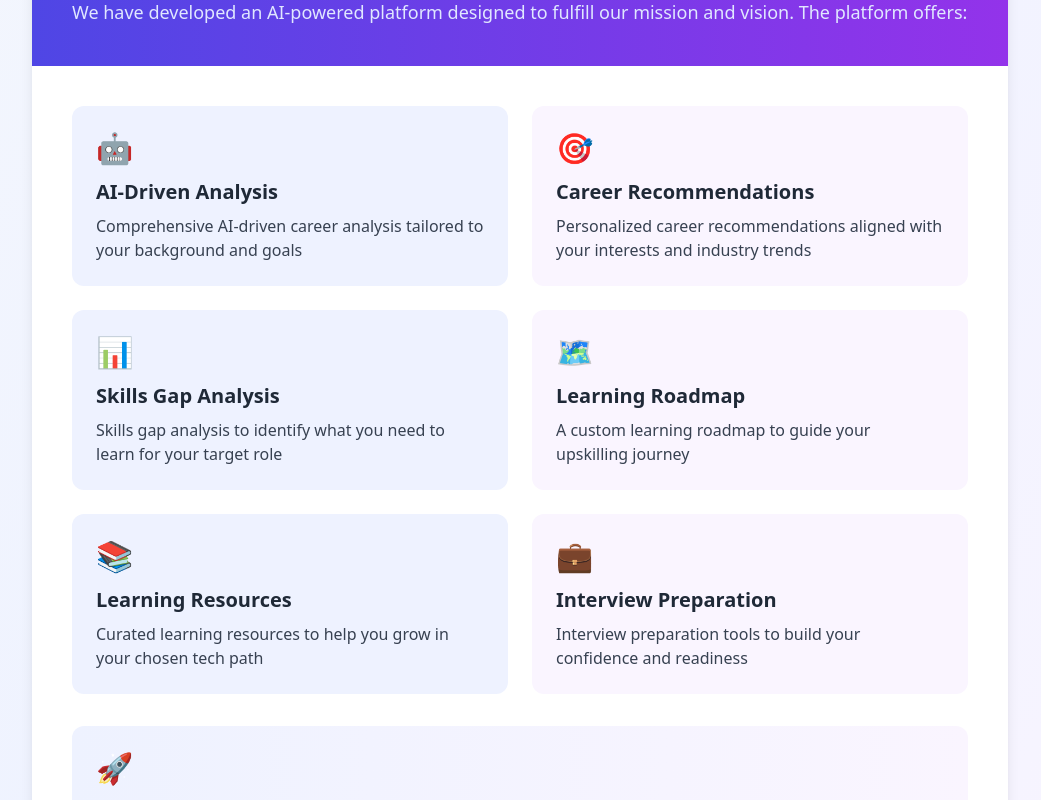
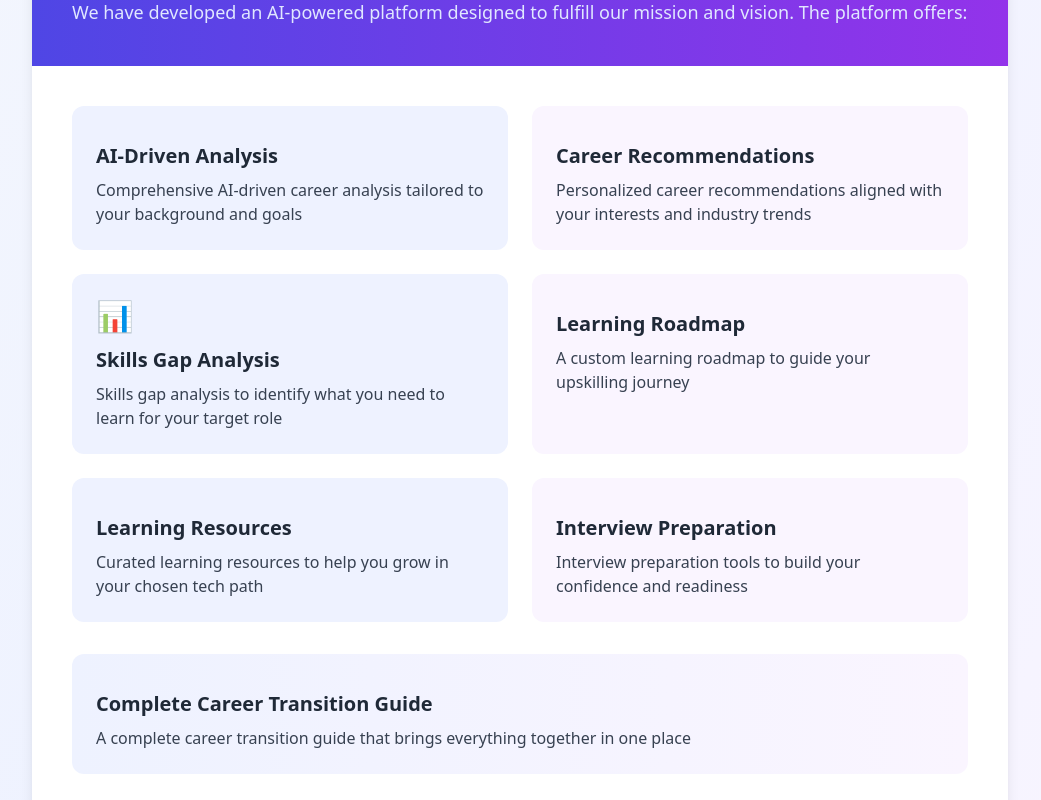
Before and after one commit to techtalentscity/tech-career-analyzer, a React (Create React App) app: page /about in a window 1280 px wide. Shown: the part 1080-1880 px from the top of the page, without its empty margins (120-1161 px from the left). Built offline with nearby package versions, Linux system fonts and the light colour scheme; no server answers.

Commit message:
Update CareerAbout.jsx

```diff
--- a/src/Pages/career/CareerAbout.jsx
+++ b/src/Pages/career/CareerAbout.jsx
@@ -153,7 +153,6 @@ const CareerAbout = () => {
             <div className="bg-gradient-to-br from-indigo-50 to-purple-50 rounded-2xl shadow-md p-8">
               <div className="flex items-center mb-6">
                 <div className="w-12 h-12 bg-indigo-600 rounded-full flex items-center justify-center text-white text-2xl mr-4">
-                  🎯
                 </div>
                 <h2 className="text-2xl font-bold text-gray-800">Our Mission</h2>
               </div>
@@ -178,7 +177,6 @@ const CareerAbout = () => {
               <div>
                 <div className="flex items-center mb-6">
                   <div className="w-12 h-12 bg-purple-600 rounded-full flex items-center justify-center text-white text-2xl mr-4">
-                    👁️
                   </div>
                   <h2 className="text-2xl font-bold text-gray-800">Our Vision</h2>
                 </div>
@@ -207,7 +205,7 @@ const CareerAbout = () => {
               <div className="p-6 md:p-10">
                 <div className="grid md:grid-cols-2 gap-6">
                   <div className="bg-indigo-50 p-6 rounded-xl">
-                    <div className="text-3xl text-indigo-600 mb-3">🤖</div>
+                    <div className="text-3xl text-indigo-600 mb-3"></div>
                     <h3 className="text-xl font-bold text-gray-800 mb-2">AI-Driven Analysis</h3>
                     <p className="text-gray-700">
                       Comprehensive AI-driven career analysis tailored to your background and goals
@@ -215,7 +213,7 @@ const CareerAbout = () => {
                   </div>
 
                   <div className="bg-purple-50 p-6 rounded-xl">
-                    <div className="text-3xl text-purple-600 mb-3">🎯</div>
+                    <div className="text-3xl text-purple-600 mb-3"></div>
                     <h3 className="text-xl font-bold text-gray-800 mb-2">Career Recommendations</h3>
                     <p className="text-gray-700">
                       Personalized career recommendations aligned with your interests and industry trends
@@ -231,7 +229,7 @@ const CareerAbout = () => {
                   </div>
 
                   <div className="bg-purple-50 p-6 rounded-xl">
-                    <div className="text-3xl text-purple-600 mb-3">🗺️</div>
+                    <div className="text-3xl text-purple-600 mb-3"></div>
                     <h3 className="text-xl font-bold text-gray-800 mb-2">Learning Roadmap</h3>
                     <p className="text-gray-700">
                       A custom learning roadmap to guide your upskilling journey
@@ -239,7 +237,7 @@ const CareerAbout = () => {
                   </div>
 
                   <div className="bg-indigo-50 p-6 rounded-xl">
-                    <div className="text-3xl text-indigo-600 mb-3">📚</div>
+                    <div className="text-3xl text-indigo-600 mb-3"></div>
                     <h3 className="text-xl font-bold text-gray-800 mb-2">Learning Resources</h3>
                     <p className="text-gray-700">
                       Curated learning resources to help you grow in your chosen tech path
@@ -247,7 +245,7 @@ const CareerAbout = () => {
                   </div>
 
                   <div className="bg-purple-50 p-6 rounded-xl">
-                    <div className="text-3xl text-purple-600 mb-3">💼</div>
+                    <div className="text-3xl text-purple-600 mb-3"></div>
                     <h3 className="text-xl font-bold text-gray-800 mb-2">Interview Preparation</h3>
                     <p className="text-gray-700">
                       Interview preparation tools to build your confidence and readiness
@@ -256,7 +254,7 @@ const CareerAbout = () => {
                 </div>
 
                 <div className="mt-8 bg-gradient-to-r from-indigo-50 to-purple-50 p-6 rounded-xl">
-                  <div className="text-3xl mb-3">🚀</div>
+                  <div className="text-3xl mb-3"></div>
                   <h3 className="text-xl font-bold text-gray-800 mb-2">Complete Career Transition Guide</h3>
                   <p className="text-gray-700">
                     A complete career transition guide that brings everything together in one place
```
